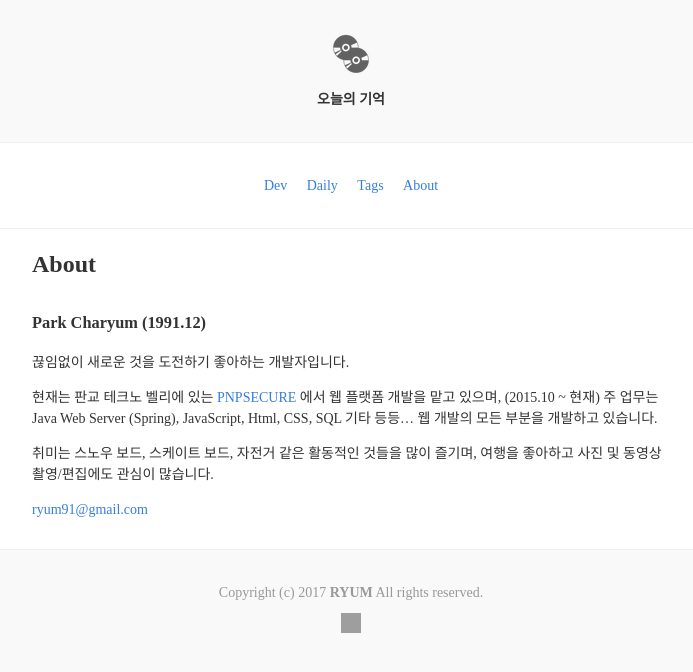
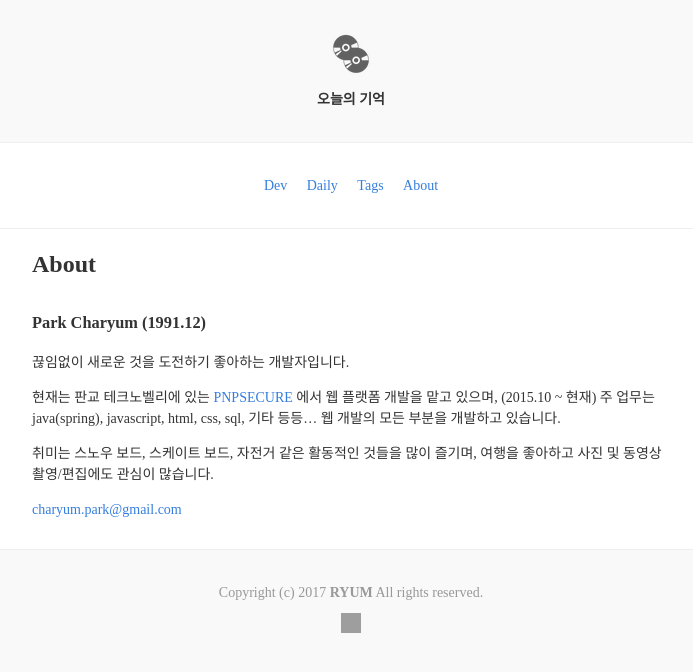
Before and after one commit to ryum91/ryum91.github.com, a Jekyll site: the page built from about.md, in a window 1280 px wide. Shown: the top 672 px of the page, without its empty margins (289-982 px from the left). Built offline with Jekyll 4.4.1, drawn with Linux system fonts in a browser that asks for light colours; nearby versions of some CDN libraries; some web fonts are replaced; grey boxes are pictures that could not be loaded.

Commit message:
[Update] About

```diff
--- a/about.md
+++ b/about.md
@@ -6,9 +6,9 @@ title: "About"
 
 끊임없이 새로운 것을 도전하기 좋아하는 개발자입니다.
 
-현재는 판교 테크노 벨리에 있는 [PNPSECURE](http://www.pnpsecure.com) 에서 웹 플랫폼 개발을 맡고 있으며, (2015.10 ~ 현재)
-주 업무는 Java Web Server (Spring), JavaScript, Html, CSS, SQL 기타 등등... 웹 개발의 모든 부분을 개발하고 있습니다.
+현재는 판교 테크노벨리에 있는 [PNPSECURE](http://www.pnpsecure.com) 에서 웹 플랫폼 개발을 맡고 있으며, (2015.10 ~ 현재)
+주 업무는 java(spring), javascript, html, css, sql, 기타 등등... 웹 개발의 모든 부분을 개발하고 있습니다.
 
 취미는 스노우 보드, 스케이트 보드, 자전거 같은 활동적인 것들을 많이 즐기며, 여행을 좋아하고 사진 및 동영상 촬영/편집에도 관심이 많습니다.
 
-[ryum91@gmail.com](mailto:ryum91@gmail.com)
+[charyum.park@gmail.com](mailto:charyum.park@gmail.com)
```
